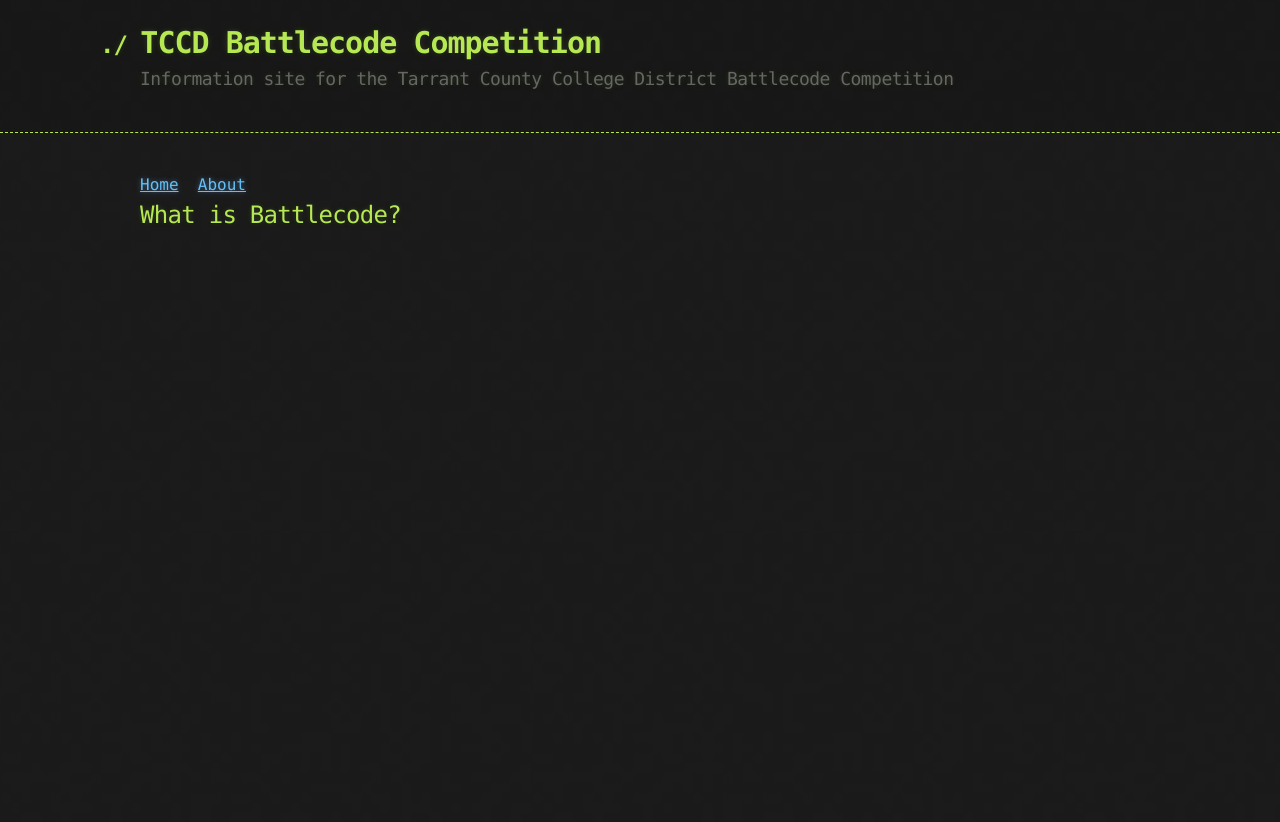
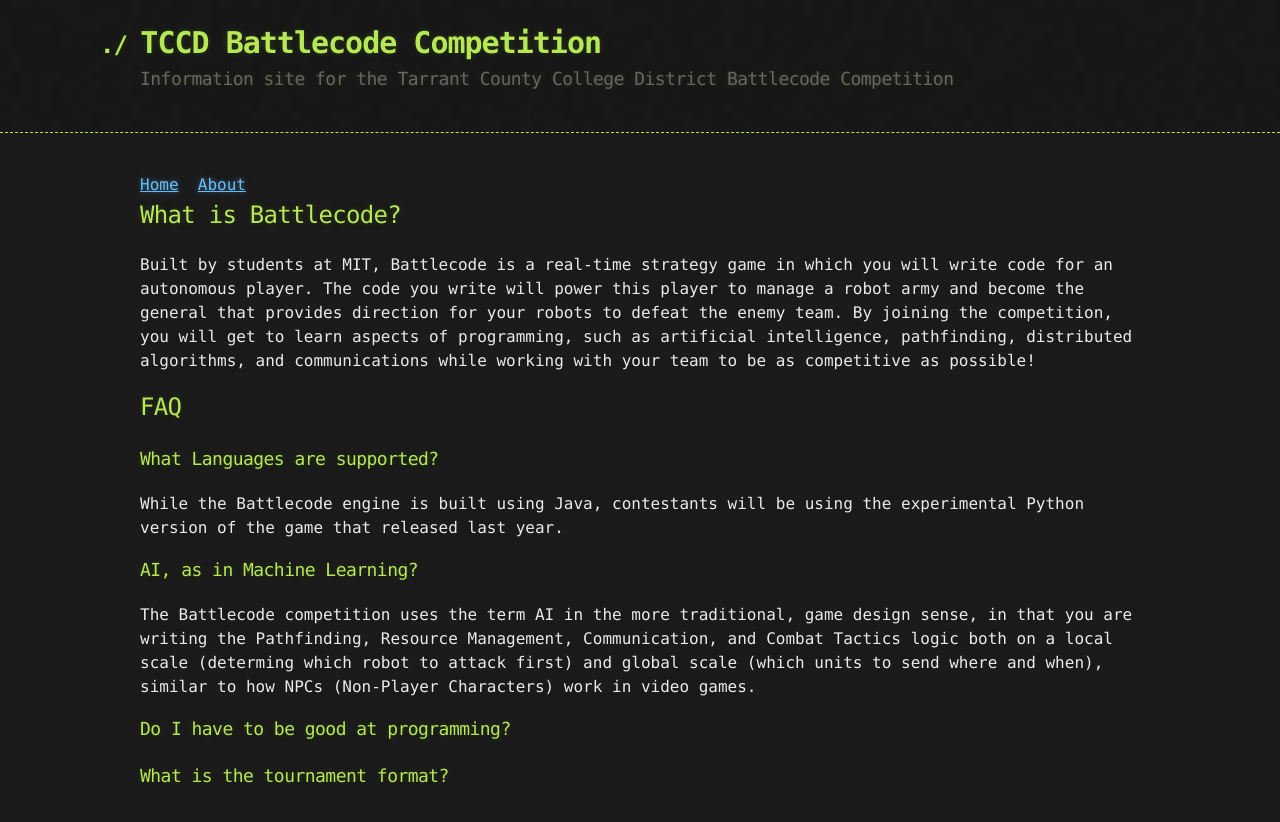
Before and after one commit to TCCD-Battlecode/tccd-battlecode.github.io, a Jekyll site: the page built from pages/about.md, in a window 1280 px wide. Shown: the top 822 px of the page. Built offline with Jekyll 4.4.1, drawn with Linux system fonts in a browser that asks for light colours.

Commit message:
draft about page

```diff
--- a/pages/about.md
+++ b/pages/about.md
@@ -4,3 +4,19 @@
 permalink: /about/
 ---
 ## What is Battlecode?
+
+Built by students at MIT, Battlecode is a real-time strategy game in which you will write code for an autonomous player. The code you write will power this player to manage a robot army and become the general that provides direction for your robots to defeat the enemy team. By joining the competition, you will get to learn aspects of programming, such as artificial intelligence, pathfinding, distributed algorithms, and communications while working with your team to be as competitive as possible!
+
+## FAQ
+
+### What Languages are supported?
+
+While the Battlecode engine is built using Java, contestants will be using the experimental Python version of the game that released last year.
+
+### AI, as in Machine Learning?
+
+The Battlecode competition uses the term AI in the more traditional, game design sense, in that you are writing the Pathfinding, Resource Management, Communication, and Combat Tactics logic both on a local scale (determing which robot to attack first) and global scale (which units to send where and when), similar to how NPCs (Non-Player Characters) work in video games.
+
+### Do I have to be good at programming?
+
+### What is the tournament format?
```
